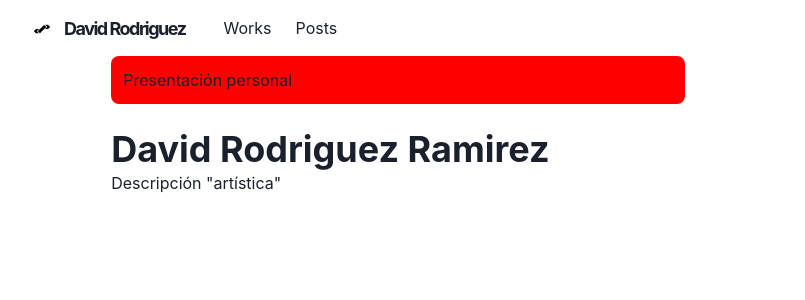
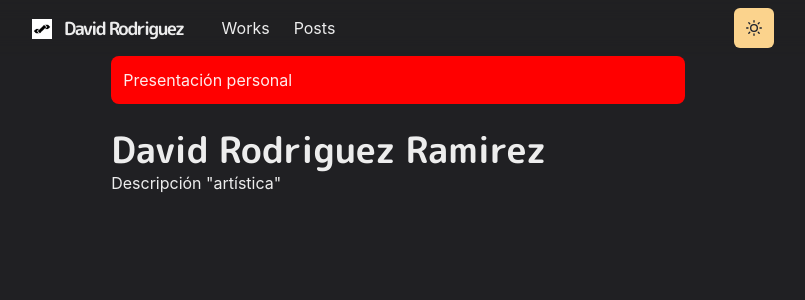
Before and after one commit to DaveRoRa/next_portfolio, a Next.js app: page / in a window 1280 px wide. Shown: the top 300 px of the page, without its empty margins (242-1047 px from the left). Built offline with nearby package versions, Linux system fonts and the light colour scheme.

Commit message:
Theme, Styles and Fonts

```diff
--- /dev/null
+++ b/components/Fonts.js
@@ -0,0 +1,12 @@
+import { Global } from '@emotion/react';
+
+const Fonts = () => (
+  <Global
+    styles={
+      '@import url(\'https://fonts.googleapis.com/css2?family=M+PLUS+Rounded+1c:wght@' +
+      '300;700&display=swap\');'
+    }
+  />
+);
+
+export default Fonts;
--- a/components/navbar/NavBar.js
+++ b/components/navbar/NavBar.js
@@ -14,9 +14,9 @@
   Link
 } from '@chakra-ui/react';
 import NextLink from 'next/link';
-
 import Logo from '../logo';
 import LinkItem from './LinkItem';
+import ThemeToggleButton from './ThemeToggleButton';
 
 const NavBar = ({ path, ...rest }) => {
   return (
@@ -54,7 +54,9 @@
             Posts
           </LinkItem>
         </Stack>
+
         <Box flex={1} align='right'>
+          <ThemeToggleButton />
           <Box ml={2} display={{ base: 'inline-block', md: 'none' }}>
             <Menu>
               <MenuButton
--- /dev/null
+++ b/components/navbar/ThemeToggleButton.js
@@ -0,0 +1,18 @@
+import { IconButton, useColorMode, useColorModeValue } from '@chakra-ui/react';
+import { SunIcon, MoonIcon } from '@chakra-ui/icons';
+
+const ThemeToggleButton = () => {
+  const { toggleColorMode } = useColorMode();
+  const colorScheme = useColorModeValue('purple', 'orange');
+  const icon = useColorModeValue(<MoonIcon />, <SunIcon />);
+  return (
+    <IconButton
+      aria-label='Toggle theme'
+      colorScheme={colorScheme}
+      icon={icon}
+      onClick={toggleColorMode}
+    />
+  );
+};
+
+export default ThemeToggleButton;
--- /dev/null
+++ b/libs/theme.js
@@ -0,0 +1,55 @@
+import { extendTheme } from '@chakra-ui/react';
+import { mode } from '@chakra-ui/theme-tools';
+
+const styles = {
+  global: (props) => ({
+    body: {
+      bg: mode('#f0e7db', '#202023')(props)
+    }
+  })
+};
+
+const components = {
+  Heading: {
+    variants: {
+      'section-title': {
+        textDecoration: 'underline',
+        fontSize: 20,
+        textUnderLineOffset: 6,
+        textDecorationColor: '#525252',
+        textDecorationThickness: 4,
+        marginTop: 3,
+        marginBottom: 4
+      }
+    }
+  },
+  Link: {
+    baseStyle: (props) => ({
+      color: mode('#3d7aed', '#ff63c3')(props),
+      textUnderLineOffset: 3
+    })
+  }
+};
+
+const fonts = {
+  heading: '"M PLUS Rounded 1c"'
+};
+
+const colors = {
+  glassTeal: '#88ccca'
+};
+
+const config = {
+  initialColorMode: 'dark',
+  useSystemColorMode: true
+};
+
+const theme = extendTheme({
+  config,
+  styles,
+  components,
+  colors,
+  fonts
+});
+
+export default theme;
--- a/pages/_app.js
+++ b/pages/_app.js
@@ -1,9 +1,12 @@
 import { ChakraProvider } from '@chakra-ui/react';
+import Fonts from '../components/Fonts';
 import Layout from '../components/layout/Main';
+import theme from '../libs/theme';
 
 function Website({ Component, pageProps, router }) {
   return (
-    <ChakraProvider>
+    <ChakraProvider theme={theme}>
+      <Fonts/>
       <Layout router={router}>
         <Component {...pageProps} key={router.route} />
       </Layout>
--- a/pages/index.js
+++ b/pages/index.js
@@ -1,7 +1,10 @@
 import { memo } from 'react';
 import { Container, Box, Heading } from '@chakra-ui/react';
+import theme from '../libs/theme';
 
 function Main() {
+  console.log('theme', theme);
+
   return (
     <Container>
       <Box borderRadius='lg' bg='red' mb={6} p={3} alignItems='center'>
```
Also changed, not shown: pages/_documents.js (added, +18 -0 lines).
